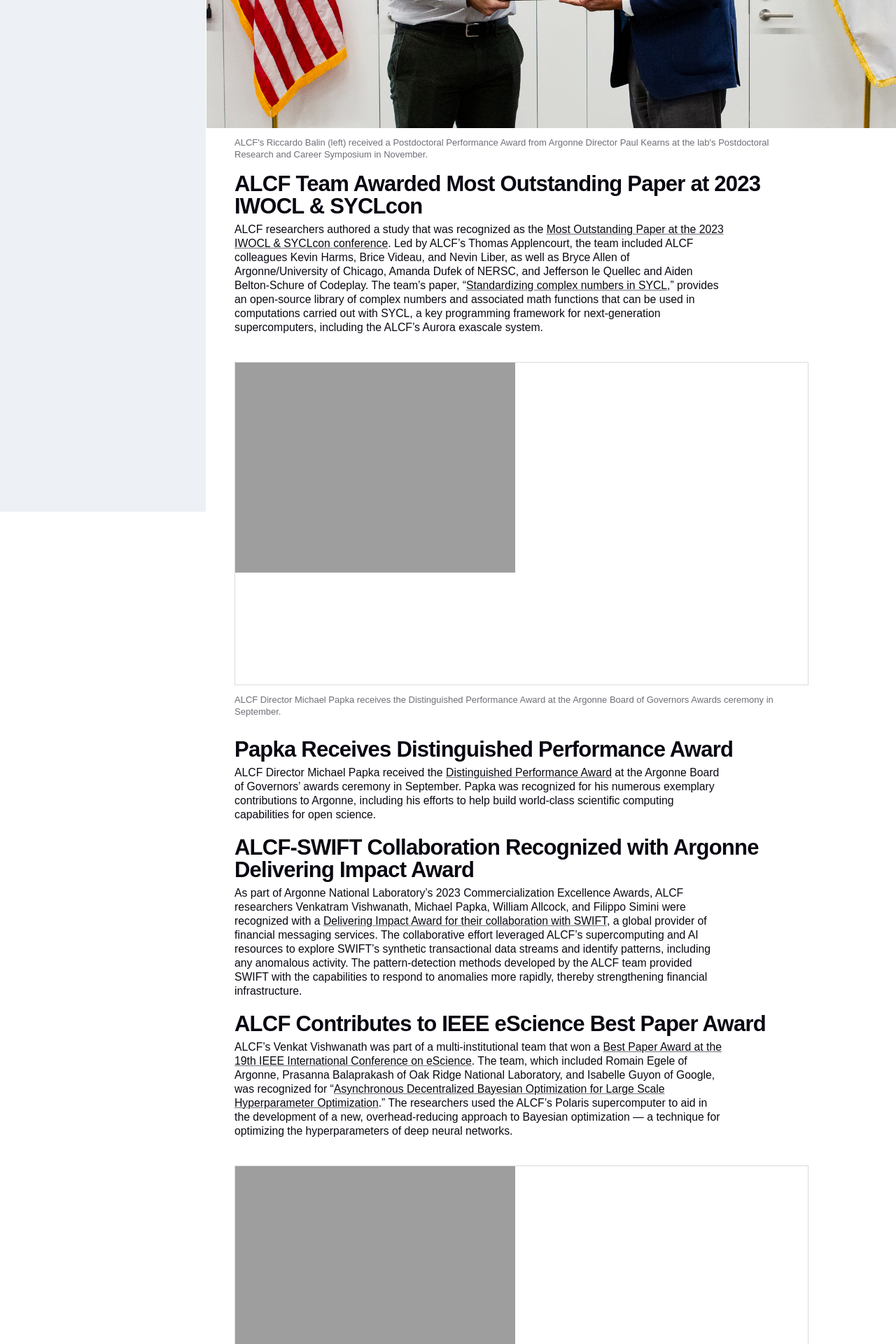
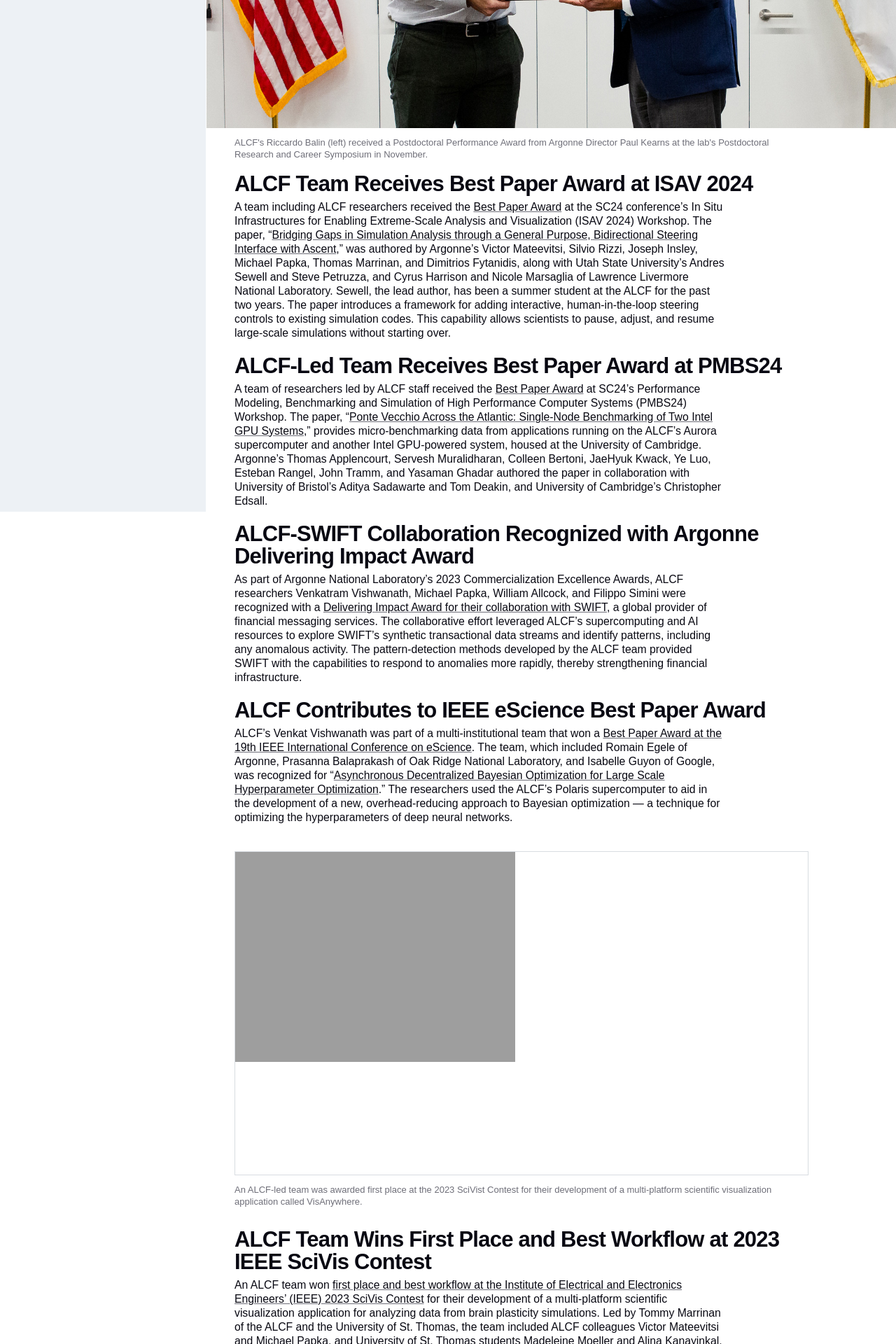
Before and after one commit to argonne-lcf/AR2024, a Jekyll site: the page built from 04_expertise-and-resources/staff-news.md, in a window 1280 px wide. Shown: the part 613-2533 px from the top of the page at 70% size. Built offline with Jekyll 4.4.1, drawn with Linux system fonts in a browser that asks for light colours; some web fonts are replaced.

Commit message:
Update staff-news.md
First two sections added

```diff
--- a/04_expertise-and-resources/staff-news.md
+++ b/04_expertise-and-resources/staff-news.md
@@ -10,18 +10,14 @@ hero-img-caption: "ALCF's Riccardo Balin (left) received a Postdoctoral Performa
 ---
 
 
-# ALCF Team Awarded Most Outstanding Paper at 2023 IWOCL & SYCLcon
+# ALCF Team Receives Best Paper Award at ISAV 2024
 
-ALCF researchers authored a study that was recognized as the [Most Outstanding Paper at the 2023 IWOCL & SYCLcon conference](https://www.alcf.anl.gov/news/simplifying-use-complex-numbers-sycl). Led by ALCF’s Thomas Applencourt, the team included ALCF colleagues Kevin Harms, Brice Videau, and Nevin Liber, as well as Bryce Allen of Argonne/University of Chicago, Amanda Dufek of NERSC, and Jefferson le Quellec and Aiden Belton-Schure of Codeplay. The team’s paper, “[Standardizing complex numbers in SYCL](https://dl.acm.org/doi/abs/10.1145/3585341.3585343),” provides an open-source library of complex numbers and associated math functions that can be used in computations carried out with SYCL, a key programming framework for next-generation supercomputers, including the ALCF’s Aurora exascale system.
+A team including ALCF researchers received the [Best Paper Award](https://www.alcf.anl.gov/news/alcf-teams-receive-best-paper-awards-sc24-workshops) at the SC24 conference’s In Situ Infrastructures for Enabling Extreme-Scale Analysis and Visualization (ISAV 2024) Workshop. The paper, “[Bridging Gaps in Simulation Analysis through a General Purpose, Bidirectional Steering Interface with Ascent](https://doi.org/10.1109/SCW63240.2024.00119),” was authored by Argonne’s Victor Mateevitsi, Silvio Rizzi, Joseph Insley, Michael Papka, Thomas Marrinan, and Dimitrios Fytanidis, along with Utah State University’s Andres Sewell and Steve Petruzza, and Cyrus Harrison and Nicole Marsaglia of Lawrence Livermore National Laboratory. Sewell, the lead author, has been a summer student at the ALCF for the past two years. The paper introduces a framework for adding interactive, human-in-the-loop steering controls to existing simulation codes. This capability allows scientists to pause, adjust, and resume large-scale simulations without starting over.
 
-{% include media-img.html
-   source= "Papka-BOG.jpg"
-   caption= "ALCF Director Michael Papka receives the Distinguished Performance Award at the Argonne Board of Governors Awards ceremony in September."
-%}
+# ALCF-Led Team Receives Best Paper Award at PMBS24
 
-# Papka Receives Distinguished Performance Award
+A team of researchers led by ALCF staff received the [Best Paper Award](https://www.alcf.anl.gov/news/alcf-teams-receive-best-paper-awards-sc24-workshops) at SC24’s Performance Modeling, Benchmarking and Simulation of High Performance Computer Systems (PMBS24) Workshop. The paper, “[Ponte Vecchio Across the Atlantic: Single-Node Benchmarking of Two Intel GPU Systems](https://doi.org/10.1109/SCW63240.2024.00184),” provides micro-benchmarking data from applications running on the ALCF’s Aurora supercomputer and another Intel GPU-powered system, housed at the University of Cambridge. Argonne’s Thomas Applencourt, Servesh Muralidharan, Colleen Bertoni, JaeHyuk Kwack, Ye Luo, Esteban Rangel, John Tramm, and Yasaman Ghadar authored the paper in collaboration with University of Bristol’s Aditya Sadawarte and Tom Deakin, and University of Cambridge’s Christopher Edsall.
 
-ALCF Director Michael Papka received the [Distinguished Performance Award](https://www.alcf.anl.gov/news/alcfs-michael-e-papka-honored-distinguished-performance-award) at the Argonne Board of Governors’ awards ceremony in September. Papka was recognized for his numerous exemplary contributions to Argonne, including his efforts to help build world-class scientific computing capabilities for open science.
 
 # ALCF-SWIFT Collaboration Recognized with Argonne Delivering Impact Award
 
```
